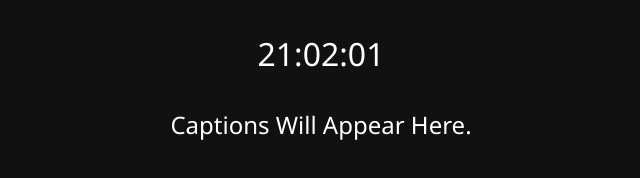
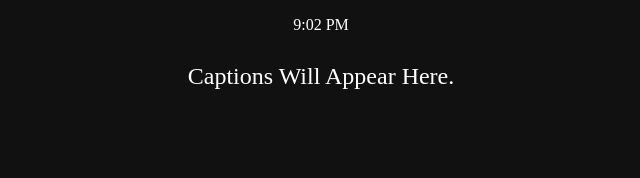
Before and after one commit to ayersdecker/ClearCaptions-Site, a plain HTML site: page docs/index.html in a window 1280 px wide. Shown: the whole page, without its empty margins (319-959 px from the left). Drawn offline with Linux system fonts and the light colour scheme.

Commit message:
Clock update

```diff
--- a/docs/assets/css/style.css
+++ b/docs/assets/css/style.css
@@ -4,8 +4,6 @@ body {
 }
 
 p {
-    font-family: 'Segoe UI', Tahoma, Geneva, Verdana, sans-serif;
-    font-size: xx-large;
     color: #fff;
 }
 
--- a/docs/assets/script/caption.js
+++ b/docs/assets/script/caption.js
@@ -4,13 +4,15 @@ const captionLines = [];
 
 const clockElement = document.getElementById('clock');
 
-const keepAliveInterval = 1000; // 15 seconds
+const keepAliveInterval = 1000;
 const updateClock = () => {
   const now = new Date();
-  const hours = now.getHours().toString().padStart(2, '0');
+  const hours = now.getHours();
   const minutes = now.getMinutes().toString().padStart(2, '0');
-  const seconds = now.getSeconds().toString().padStart(2, '0');
-  clockElement.textContent = `${hours}:${minutes}:${seconds}`;
+  const ampm = hours >= 12 ? 'PM' : 'AM';
+  const displayHours = (hours % 12) || 12;
+
+  clockElement.textContent = `${displayHours}:${minutes} ${ampm}`;
 };
 setInterval(updateClock, keepAliveInterval);
 
```
